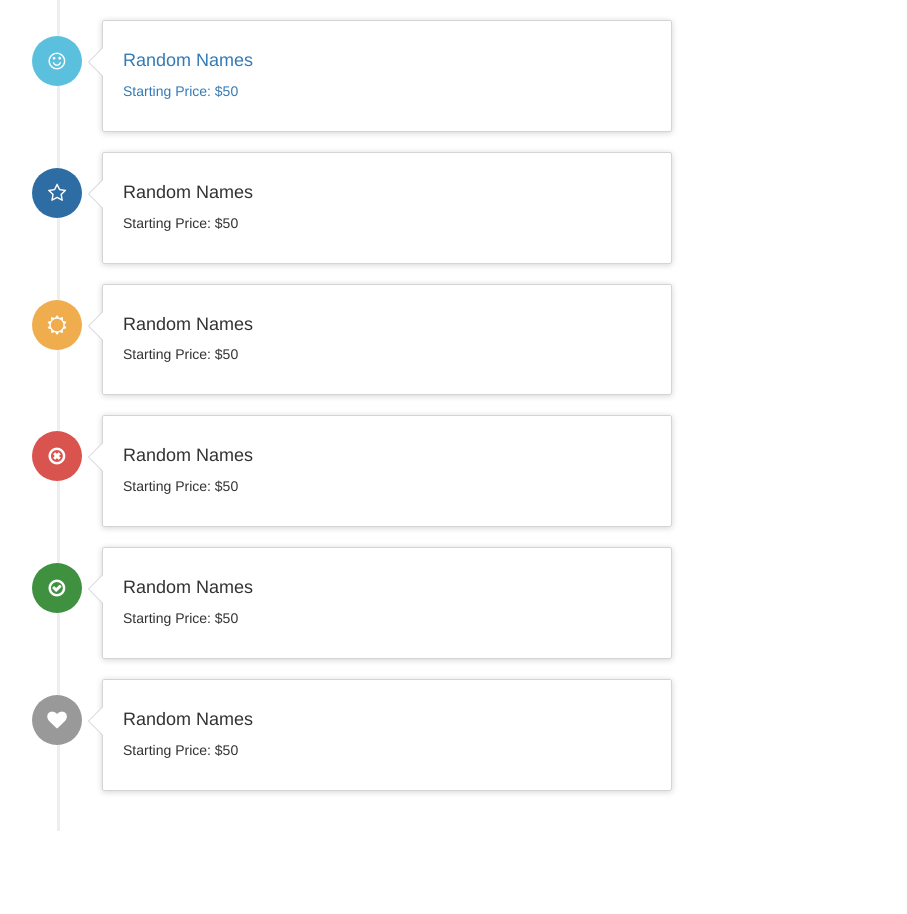
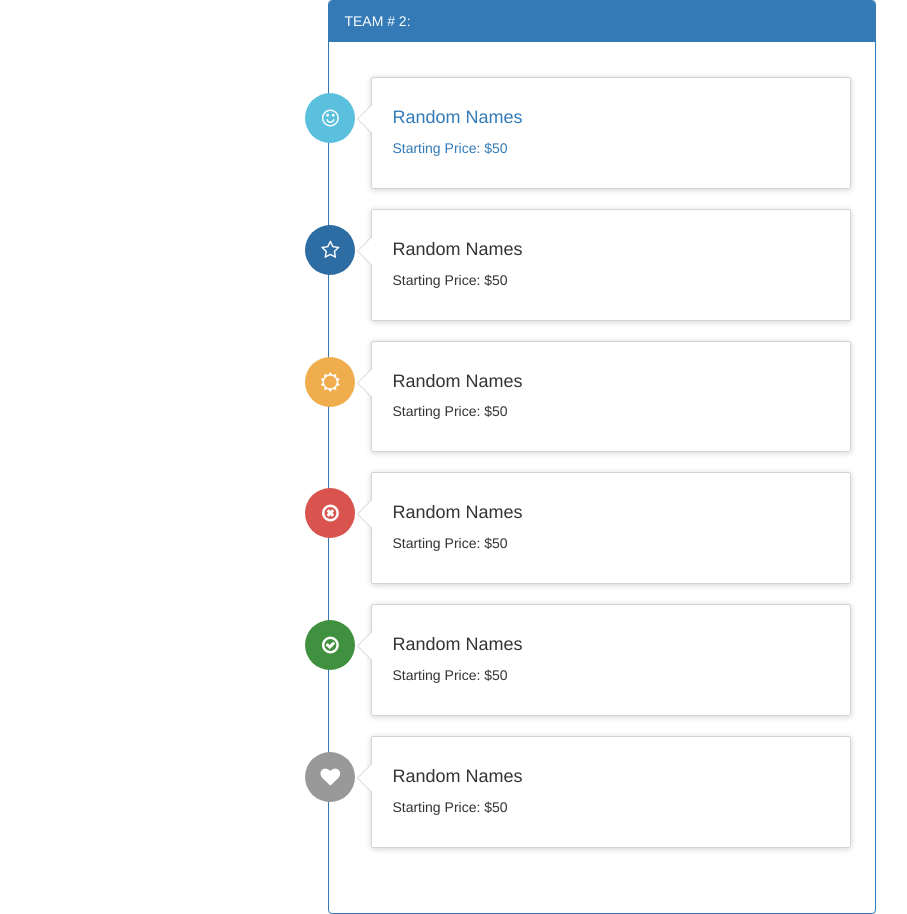
Before and after one commit to kiellabian/modest-market-name, a Django app: page / in a window 1280 px wide. Shown: the whole page, without its empty margins (38-945 px from the left). Before the commit the page ends 831 px from the top, so only its background shows below. Run offline with Django 3.2, Linux system fonts and the light colour scheme; some libraries are stand-ins or nearby versions.

Commit message:
refactored template

```diff
--- a/market/name/static/name/css/home.css
+++ b/market/name/static/name/css/home.css
@@ -6,17 +6,6 @@
   list-style: none;
   padding: 20px 0 20px;
   position: relative;
-}
-
-.timeline:before {
-  top: 0;
-  bottom: 0;
-  position: absolute;
-  content: " ";
-  width: 3px;
-  background-color: #eeeeee;
-  left: 25px;
-  margin-right: -1.5px;
 }
 
 .timeline > li {
@@ -35,14 +24,14 @@
 }
 
 .timeline > li > .timeline-panel {
-  width: 50%;
+  width: 88%;
   border: 1px solid #d4d4d4;
   border-radius: 2px;
   padding: 20px;
   position: relative;
   -webkit-box-shadow: 0 1px 6px rgba(0, 0, 0, 0.175);
   box-shadow: 0 1px 6px rgba(0, 0, 0, 0.175);
-  left: 70px;
+  left: 42px;
 }
 
 .timeline > li > .timeline-panel:before {
@@ -78,7 +67,7 @@
   text-align: center;
   position: absolute;
   top: 16px;
-  left: 0px;
+  left: -24px;
   margin-right: -25px;
   background-color: #999999;
   z-index: 100;
--- a/market/name/templates/home.html
+++ b/market/name/templates/home.html
@@ -6,6 +6,12 @@
 
 {% block page_content %}
 <div class="container">
+	<div class="panel panel-primary">
+		    <div class="panel-heading">
+		        TEAM # 2:
+		    </div>
+		    <div class="panel-body">
+		        <div class="row">
 		        	<ul class="timeline">
 						<li>
 							<div class="timeline-badge info"><i class="fa fa-smile-o"></i></div>
@@ -82,4 +88,8 @@
 						</li>
 					</ul>
 		        </div>
+		    </div>
+		</div>
+
+</div>
 {% endblock %}
```
Lines whose indentation alone changed are shown as unchanged.
